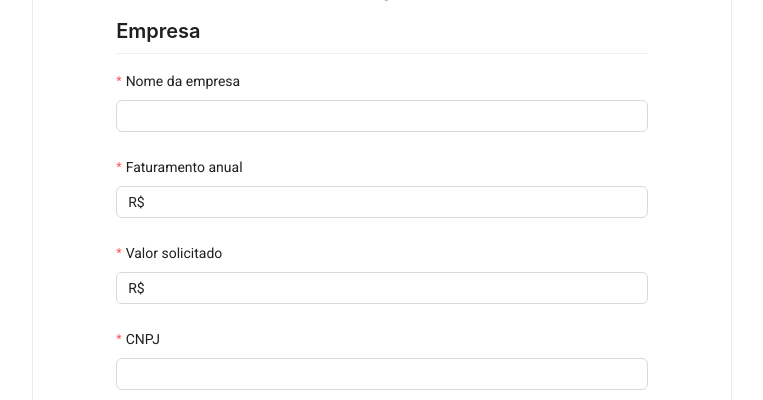
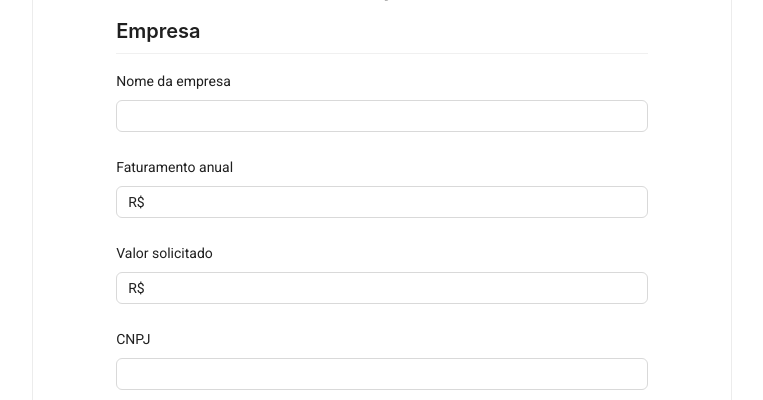
Before and after one commit to YDan08/teste-money-money, a React (Create React App) app: page /add-solicitacao in a window 1280 px wide. Shown: the part 195-595 px from the top of the page, without its empty margins (258-1021 px from the left). Built offline with nearby package versions, Linux system fonts and the light colour scheme.

Commit message:
feat: remover o style do required

```diff
--- a/src/pages/AddSolicitacao/AddSolicitacao.jsx
+++ b/src/pages/AddSolicitacao/AddSolicitacao.jsx
@@ -31,7 +31,11 @@ export const AddSolicitacao = () => {
   return (
     <LayoutDefault>
       {contextHolder}
-      <Form layout="vertical" onFinish={cadastrarSolicitacao}>
+      <Form
+        layout="vertical"
+        onFinish={cadastrarSolicitacao}
+        requiredMark={false}
+      >
         <Row justify="center">
           <Col span={20}>
             <Link to="/">
--- a/src/pages/EditSolicitacao/EditSolicitacao.jsx
+++ b/src/pages/EditSolicitacao/EditSolicitacao.jsx
@@ -47,7 +47,12 @@ export const EditSolicitacao = () => {
   return (
     <LayoutDefault>
       {contextHolder}
-      <Form layout="vertical" form={form} onFinish={editarSolicitacao}>
+      <Form
+        layout="vertical"
+        form={form}
+        onFinish={editarSolicitacao}
+        requiredMark={false}
+      >
         <Row justify="center">
           <Col span={20}>
             <Link to="/">
```
